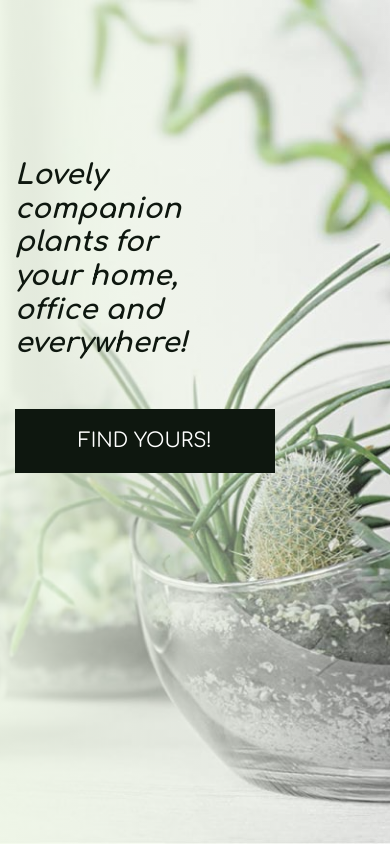
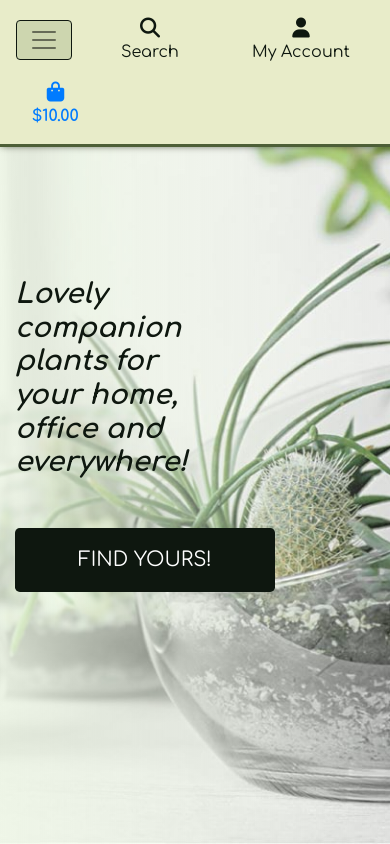
Before and after one commit to AtsukoCoffey/little_plant, a Django app: template home/templates/home/index.html in a window 390 px wide. Run offline with Django 3.2, Linux system fonts and the light colour scheme; the template is opened without the code that fills it: most values are stand-ins (such as "Sample title", 1, 10 or a date in 2020); some libraries are stand-ins or nearby versions.

Commit message:
style: Main nav  & mobile top header

```diff
--- a/home/templates/home/index.html
+++ b/home/templates/home/index.html
@@ -18,7 +18,7 @@
                 </h3>
                 <div class="my-5">
                     <h4>
-                        <a href="" class="shop-now-button btn btn-lg rounded-0 text-uppercase py-3">Find yours!</a>
+                        <a href="" class="shop-now-button btn btn-lg text-uppercase py-3">Find yours!</a>
                     </h4>
                 </div>
             </div>
--- a/static/css/base.css
+++ b/static/css/base.css
@@ -22,6 +22,7 @@
 html {
     height: 100%;
 }
+
 body {
     background: linear-gradient(to right, rgba(240, 249, 231, 0.8), rgba(240, 249, 231, 0.1)),
     url('/media/succulents-and-air-plants-in-terrarium.jpg') no-repeat center center fixed;
@@ -32,6 +33,16 @@ body {
     font-optical-sizing: auto;
     font-weight: 400;
     font-style: normal;
+}
+
+header {
+    border-bottom: 3px solid var(--logo-green);
+    box-shadow: var(--small-shadow);
+}
+
+#delivery-banner {
+    padding-top: 95px;
+    background-color: var(--logo-green);
 }
 
 .catch-copy {
@@ -54,18 +65,33 @@ h1 {
     font-family: var(--title);
 }
 
+.bg-lgreen {
+    background-color: var(--light-green);
+}
+
+.bg-logogreen {
+    background-color: var(--logo-green);
+}
+
+.bg-whitish {
+    background-color: var(--whitish);
+}
+
 .main-logo-link {
     width: fit-content;
 }
+
 .shop-now-button {
     background: var(--dark-color);
     color: white;
     min-width: 260px;
 }
+
 .btn-black {
     background: var(--logo-green);
     color: white;
 }
+
 .shop-now-button:hover,
 .shop-now-button:active,
 .shop-now-button:focus,
@@ -75,19 +101,25 @@ h1 {
     background: var(--dark-color);
     color: white;
 }
+
 .text-black {
     color: var(--dark-color) !important;
 }
+.text-logogreen {
+    color: var(--logo-green);
+}
+
 .border-black {
     border: 1px solid var(--dark-color) !important;
 }
+
+.navbar-light .navbar-toggler {
+    background-color: var(--mos-green);
+    border-color: var(--dark-color);
+}
+
 /* -------------------------------- Media Queries */
-/* Slightly larger container on xl screens */
-@media (min-width: 1200px) {
-  .container {
-    max-width: 80%;
-  }
-}
+
 /* fixed top navbar only on medium and up */
 @media (min-width: 992px) {
     .fixed-top-desktop-only {
@@ -95,9 +127,27 @@ h1 {
         top: 0;
         right: 0;
         left: 0;
-        z-index: 1030;
+        /* z-index: 1030; */
     }
-    .header-container {
-        padding-top: 164px;
+
+    .bg-whiteparent {
+        background-color: rgba(205, 214, 175, 0.7);
     }
+
+    #delivery-banner {
+        padding-top: 185px;
+    }
+
 }
+
+/* Slightly larger container on xl screens */
+@media (min-width: 1200px) {
+    .container {
+      max-width: 80%;
+    }
+
+    #delivery-banner {
+        padding-top: 170px;
+        padding-bottom: 4px;
+    }
+  }
--- a/templates/base.html
+++ b/templates/base.html
@@ -34,20 +34,20 @@
     <title>LITTLE PLANT shop {% block extra_title %}{% endblock %}</title>
   </head>
   <body>
-    <header class="container-fluid fixed-top">
+    <header class="container-fluid  fixed-top">
         <div id="topnav" class="row bg-white pt-lg-2 d-none d-lg-flex">
             <div class="col-12 col-lg-4 my-auto py-1 py-lg-0 text-center text-lg-left">
                 <a href="{% url 'home' %}" class="nav-link main-logo-link">
-                    <h1 class="logo-font text-black my-0"><strong>LITTLE PLANT</strong> shop</h1>
+                    <h1 class="text-logogreen my-0"><strong>LITTLE PLANT</strong> shop</h1>
                 </a>
             </div>
             <div class="col-12 col-lg-4 my-auto py-1 py-lg-0">
                 <form method="GET" action="">
                     <div class="input-group w-100">
-                        <input type="text" class="form-control border border-black rounded-0" name="q"
+                        <input type="text" class="form-control border border-black" name="q"
                             placeholder="Search our site">
                         <div class="input-group-append">
-                            <button class="form-control btn btn-black border border-black rounded-0" type="submit">
+                            <button class="form-control btn btn-black border border-black" type="submit">
                                 <span class="icon">
                                     <i class="fas fa-search"></i>
                                 </span>
@@ -59,7 +59,7 @@
             <div class="col-12 col-lg-4 my-auto py-1 py-lg-0">
                 <ul class="list-inline list-unstyled text-center text-lg-right my-0">
                     <li class="list-inline-item dropdown">
-                        <a href="#" class="text-black nav-link" id="user-options" data-toggle="dropdown" aria-haspopup="true" aria-expanded="false">
+                        <a href="#" class="text-logogreen nav-link" id="user-options" data-toggle="dropdown" aria-haspopup="true" aria-expanded="false">
                             <div class="text-center">
                                 <div><i class="fas fa-user fa-lg"></i></div>
                                 <p class="my-0">My Account</p>
@@ -79,7 +79,7 @@
                         </div>
                     </li>
                     <li class="list-inline-item">
-                        <a href="" class="{% if grand_total %}text-info font-weight-bold{% else %}text-black{% endif %} nav-link">
+                        <a href="" class="{% if grand_total %}text-info font-weight-bold{% else %}text-logogreen{% endif %} nav-link">
                             <div class="text-center">
                                 <div><i class="fas fa-shopping-bag fa-lg"></i></div>
                                 <p class="my-0">
@@ -98,7 +98,23 @@
                 </div>
             </div>
         </div>
+        <div class="row bg-lgreen">
+            <nav class="navbar navbar-expand-lg navbar-light w-100">
+                <button class="navbar-toggler" type="button" data-toggle="collapse" data-target="#main-nav" aria-controls="main-nav" aria-expanded="false" aria-label="Toggle navigation">
+                    <span class="navbar-toggler-icon"></span>
+                </button>
+                {% include 'includes/mobile-top-header.html' %}
+                {% include 'includes/main-nav.html' %}
+            </nav>
+        </div>
     </header>
+    <div id="delivery-banner" class="row text-center">
+        <div class="col text-white  w-100">
+            <span class="my-1">Free delivery on orders over ${{ free_shipping_threshold }}!</span>
+        </div>
+    </div>
+
+
     {% if messages %}
         <div class="message-container"></div>
     {% endif %}
--- /dev/null
+++ b/templates/includes/main-nav.html
@@ -0,0 +1,47 @@
+<div class="collapse navbar-collapse" id="main-nav">
+    <ul class="navbar-nav w-auto mx-auto">
+        <li class="nav-item dropdown">
+            <a class="font-weight-bold nav-link text-black mr-5" href="#" id="shop-plants" data-toggle="dropdown" aria-haspopup="true" aria-expanded="false">
+                SHOP PLANTS
+            </a>
+            <div class="dropdown-menu border-0 bg-whitish" aria-labelledby="all-products-link">
+                <a href="" class="dropdown-item">All Products</a>
+                <a href="" class="dropdown-item ">Succulents plants</a>
+                <a href="" class="dropdown-item ">Air plants</a>
+                <a href="" class="dropdown-item">Indoor plants</a>
+            </div>
+        </li>
+        <li class="nav-item">
+            <a class="font-weight-bold nav-link text-black mr-5" href="#" id="specialoffer-link" aria-haspopup="true" aria-expanded="false">
+                SPECIAL OFFER
+            </a>
+        </li>
+        <li class="nav-item dropdown">
+            <a class="font-weight-bold nav-link text-black mr-5" href="#" id="faq-link" data-toggle="dropdown" aria-haspopup="true" aria-expanded="false">
+                FAQ
+            </a>
+            <div class="dropdown-menu border-0 bg-whitish" aria-labelledby="faq-link">
+                <a href="" class="dropdown-item">How to care</a>
+                <a href="" class="dropdown-item">Create terrariums</a>
+                <a href="" class="dropdown-item">Shipping</a>
+                <a href="" class="dropdown-item">Returning</a>
+            </div>
+        </li>
+        <li class="nav-item dropdown">
+            <a class="font-weight-bold nav-link text-black mr-5" href="#" id="faq-link" data-toggle="dropdown" aria-haspopup="true" aria-expanded="false">
+                REVIEWS
+            </a>
+            <div class="dropdown-menu border-0 bg-whitish" aria-labelledby="faq-link">
+                <a href="" class="dropdown-item">All Products</a>
+                <a href="" class="dropdown-item ">Succulents plants</a>
+                <a href="" class="dropdown-item ">Air plants</a>
+                <a href="" class="dropdown-item">Indoor plants</a>
+            </div>
+        </li>
+        <li class="nav-item">
+            <a class="font-weight-bold nav-link text-black" href="#" id="aboutus-link" data-toggle="dropdown" aria-haspopup="true" aria-expanded="false">
+                ABOUT US
+            </a>
+        </li>
+    </ul>
+</div>
--- /dev/null
+++ b/templates/includes/mobile-top-header.html
@@ -0,0 +1,56 @@
+<li class="list-inline-item">
+    <a class="text-black nav-link d-block d-lg-none" href="#" id="mobile-search" data-toggle="dropdown" aria-haspopup="true" aria-expanded="false">
+        <div class="text-center">
+            <div><i class="fas fa-search fa-lg"></i></div>
+            <p class="my-0">Search</p>
+        </div>
+    </a>
+    <div class="dropdown-menu border-0 w-100 p-3 my-0" aria-labelledby="mobile-search">
+        <form class="form" method="GET" action="">
+            <div class="input-group w-100">
+                <input class="form-control border border-black" type="text" name="q" placeholder="Search our site">
+                <div class="input-group-append">
+                    <button class="form-control form-control btn btn-black border border-black" type="submit">
+                        <span class="icon">
+                            <i class="fas fa-search"></i>
+                        </span>
+                    </button>
+                </div>
+            </div>
+        </form>
+    </div>
+</li>
+<li class="list-inline-item dropdown">
+    <a class="text-black nav-link d-block d-lg-none" href="#" id="user-options" data-toggle="dropdown" aria-haspopup="true" aria-expanded="false">
+        <div class="text-center">
+            <div><i class="fas fa-user fa-lg"></i></div>
+            <p class="my-0">My Account</p>
+        </div>
+    </a>
+    <div class="dropdown-menu border-0" aria-labelledby="user-options">
+        {% if request.user.is_authenticated %}
+            {% if request.user.is_superuser %}
+                <a href="{% url 'account_logout' %}" class="dropdown-item">Product Management</a>
+            {% endif %}
+            <a href="" class="dropdown-item">My Profile</a>
+            <a href="{% url 'account_logout' %}" class="dropdown-item">Logout</a>
+        {% else %}
+            <a href="{% url 'account_signup' %}" class="dropdown-item">Register</a>
+            <a href="{% url 'account_login' %}" class="dropdown-item">Login</a>
+        {% endif %}
+    </div>
+</li>
+<li class="list-inline-item">
+    <a class="{% if grand_total %}text-primary font-weight-bold{% else %}text-black{% endif %} nav-link d-block d-lg-none" href="">
+        <div class="text-center">
+            <div><i class="fas fa-shopping-bag fa-lg"></i></div>
+            <p class="my-0">
+                {% if grand_total %}
+                    ${{ grand_total|floatformat:2 }}
+                {% else %}
+                    $0.00
+                {% endif %}
+            </p>
+        </div>
+    </a>
+</li>
```
